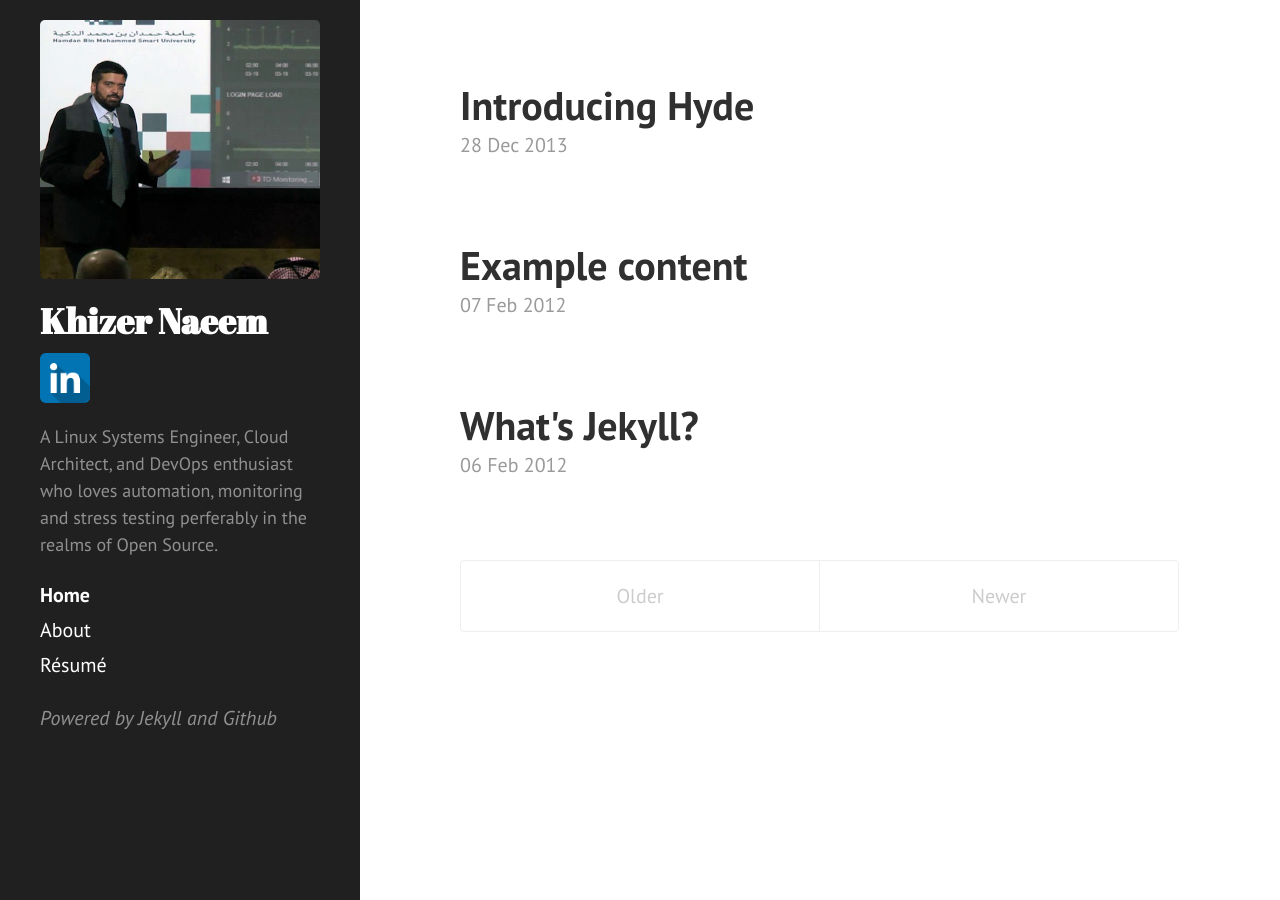
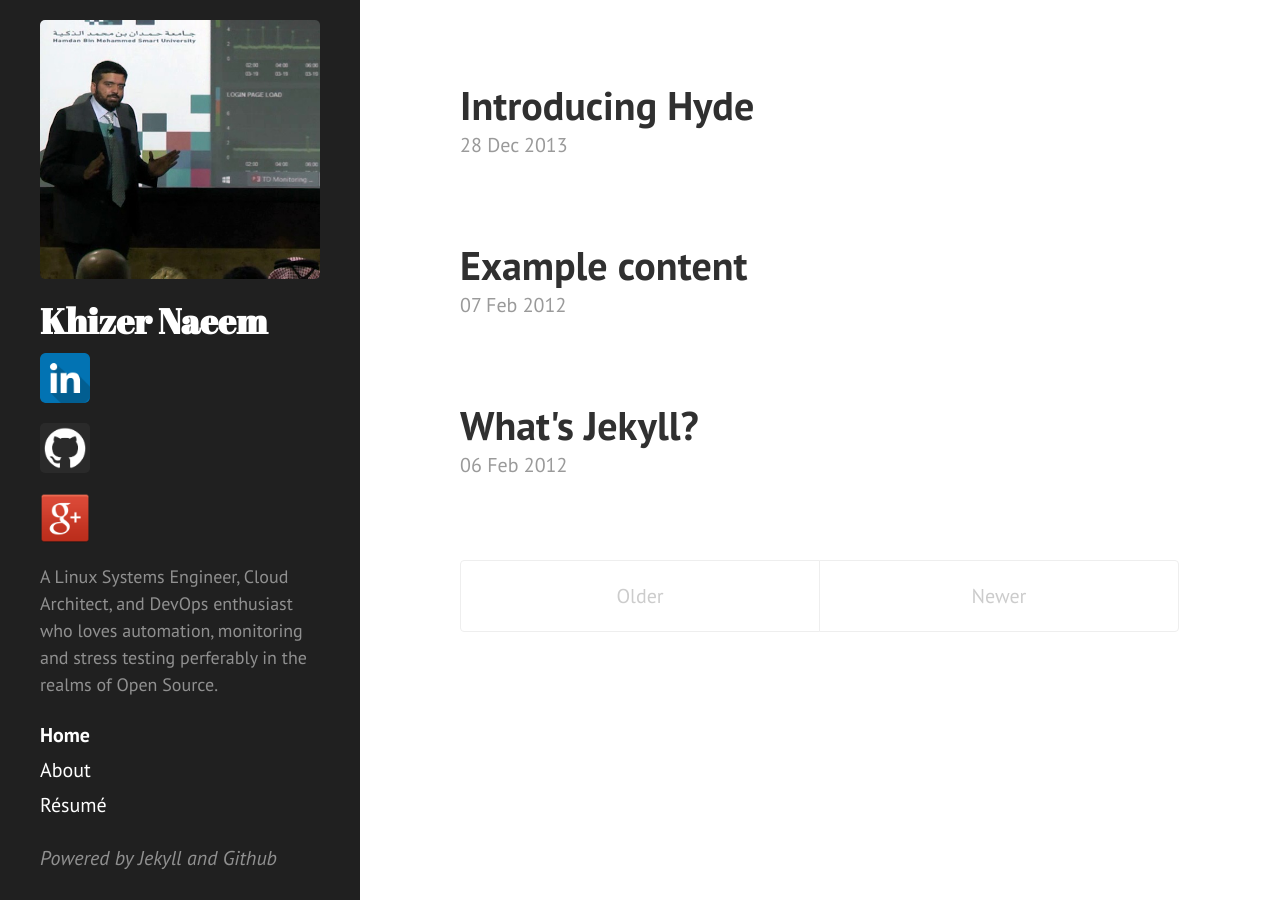
Before and after one commit to kxr/kxr.github.io, a Jekyll site: the page built from index.html, in a window 1280 px wide. Built offline with Jekyll 4.4.1, drawn with Linux system fonts in a browser that asks for light colours; Markdown is read by kramdown in place of the engine named in the settings; the list of posts is cut into pages by our own code.

Commit message:
adding icons to sidebar

```diff
--- a/_includes/sidebar.html
+++ b/_includes/sidebar.html
@@ -9,6 +9,8 @@
       </h1>
       <div>
 	<img width="50" height="50" src="{{ site.baseurl }}public/imgs/linkedin-icon.png" />
+	<img width="50" height="50" src="{{ site.baseurl }}public/imgs/github-icon.png" />
+	<img width="50" height="50" src="{{ site.baseurl }}public/imgs/google-plus-icon.png" />
       </div>
       <p class="lead">{{ site.description }}</p>
     </div>
```
